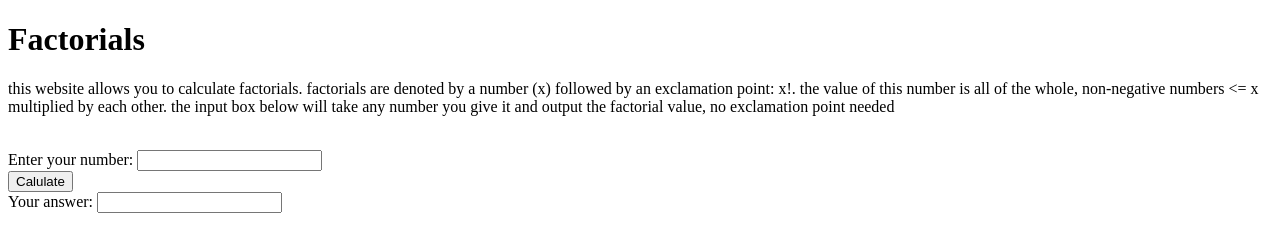
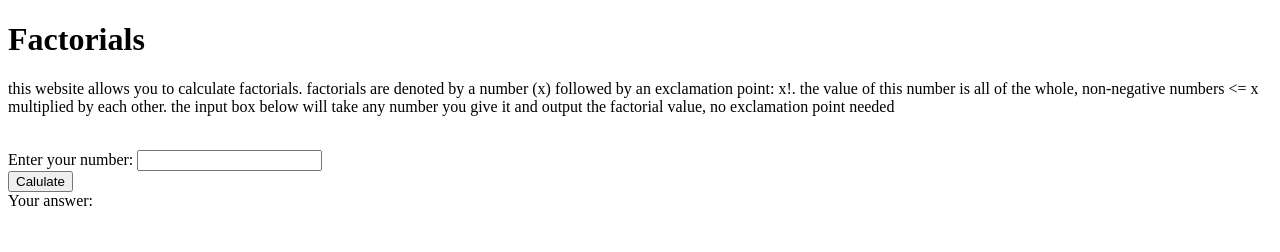
Before and after one commit to Smarmybridge72/Factorial-Calculator, a plain HTML site: page index.html in a window 1280 px wide. Drawn offline with Linux system fonts and the light colour scheme.

Commit message:
changes input back to output

```diff
--- a/index.html
+++ b/index.html
@@ -12,7 +12,7 @@
     <form name="field">
       Enter your number: <input type="number" name="input"><br>
       <input type="button" value="Calulate" onclick="start();"><br>
-      Your answer: <input type="number" name="output">
+      Your answer: <output type="number" name="output">
     </form>
   </body>
 </html>
```
